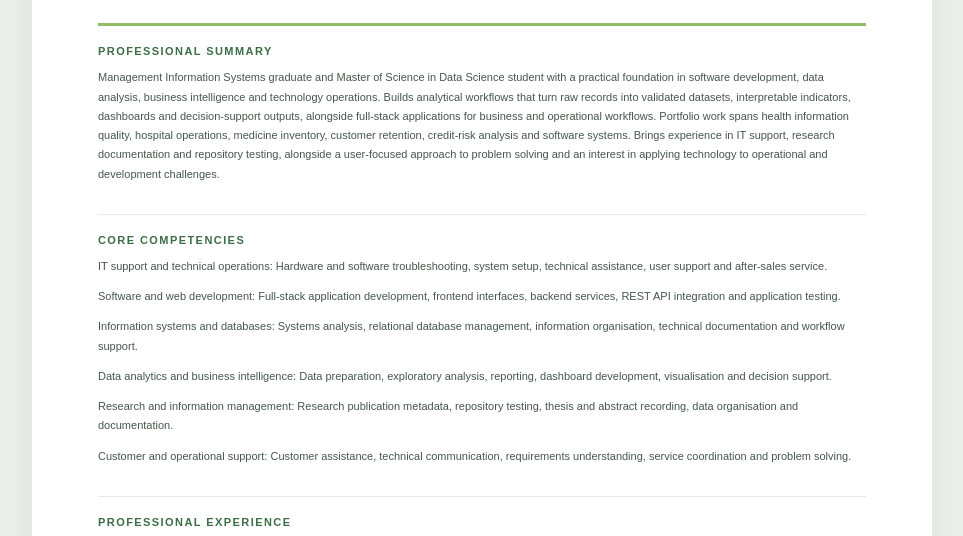
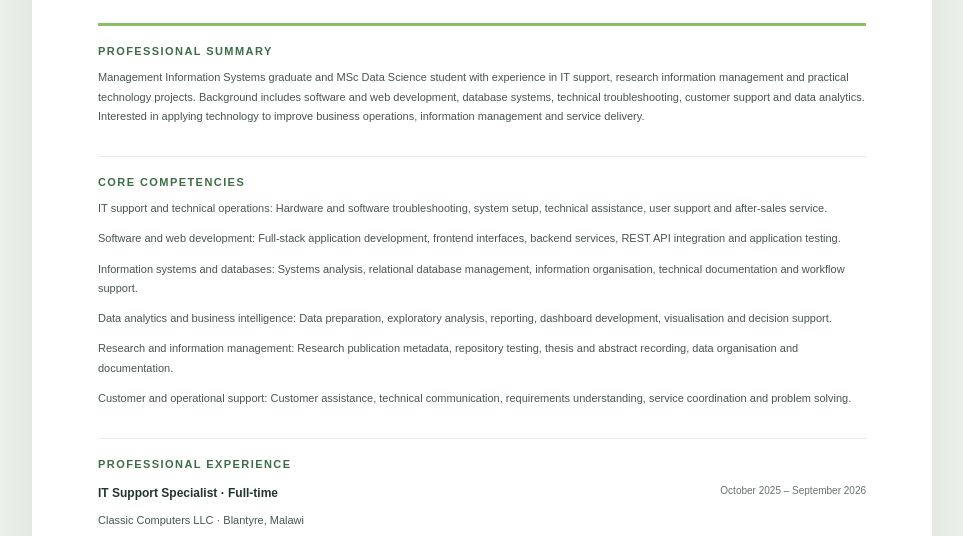
Before and after one commit to MkandawireChico/Mywebsite, a plain HTML site: page cv.html in a window 1280 px wide. Shown: the part 245-781 px from the top of the page, without its empty margins (158-1121 px from the left). Drawn offline with Linux system fonts and the light colour scheme.

Commit message:
Refine CV professional summary

```diff
--- a/cv.html
+++ b/cv.html
@@ -40,7 +40,7 @@
 
     <section>
       <h2>Professional Summary</h2>
-      <p>Management Information Systems graduate and Master of Science in Data Science student with a practical foundation in software development, data analysis, business intelligence and technology operations. Builds analytical workflows that turn raw records into validated datasets, interpretable indicators, dashboards and decision-support outputs, alongside full-stack applications for business and operational workflows. Portfolio work spans health information quality, hospital operations, medicine inventory, customer retention, credit-risk analysis and software systems. Brings experience in IT support, research documentation and repository testing, alongside a user-focused approach to problem solving and an interest in applying technology to operational and development challenges.</p>
+      <p>Management Information Systems graduate and MSc Data Science student with experience in IT support, research information management and practical technology projects. Background includes software and web development, database systems, technical troubleshooting, customer support and data analytics. Interested in applying technology to improve business operations, information management and service delivery.</p>
     </section>
 
     <section>
```
